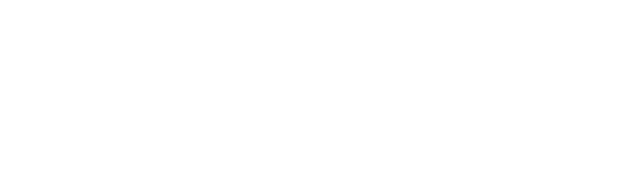
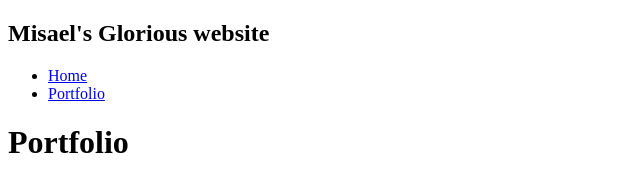
Before and after one commit to misaeloporto/misaeloporto.github.io, a plain HTML site: page portfolio.html in a window 1280 px wide. Shown: the whole page, without its empty margins (0-640 px from the left). Drawn offline with Linux system fonts and the light colour scheme.

Commit message:
describe your changes

```diff
--- a/portfolio.html
+++ b/portfolio.html
@@ -6,7 +6,25 @@
 
     <body>
       <div id="all-contents">
+        <nav>
+            <h1>Misael's Glorious website</h1>
+            <ul id="nav-ul">
+                <li class="nav-li">
+                <a class="nav-a" href="index.html">Home</a>
+                </li>
+                <li class="nav-li">
+                  <a class="nav-a" href="portfolio.html">Portfolio</a>
+                </li>
+            </ul>
+        </nav>
+        <main>
+          <div class="content">
+            <h1>Portfolio</h1>
+            <ul id="portfolio">
 
+            </ul>
+          </div>
+        </main>
       </div>
     </body>
 </html>
```
